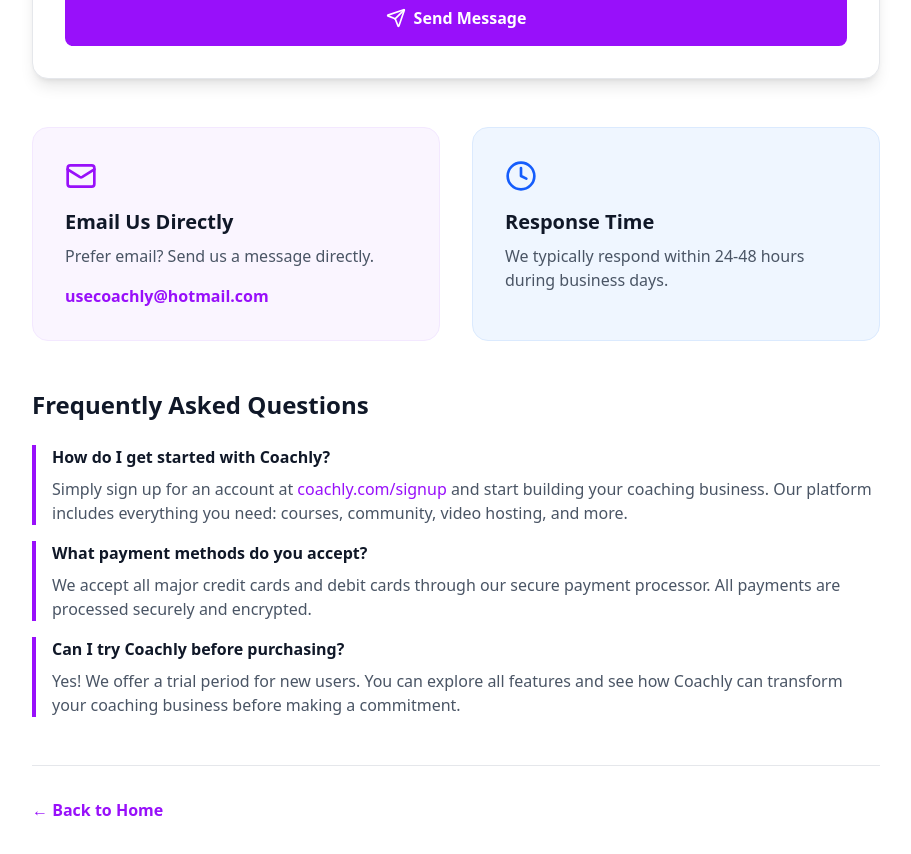
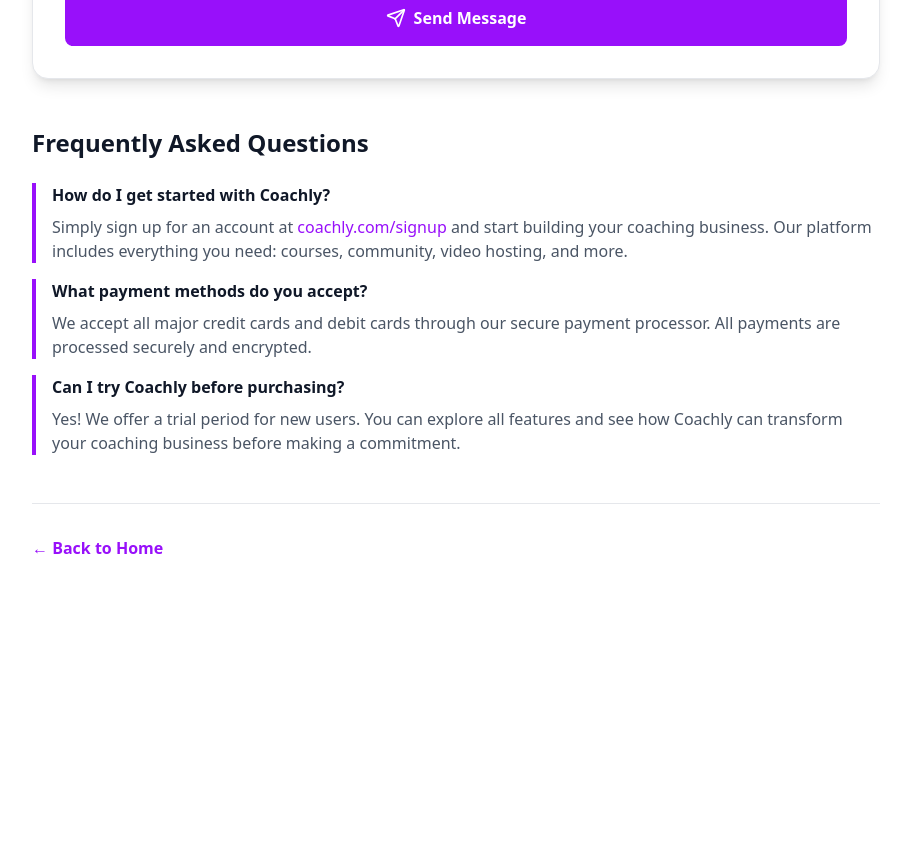
Before and after one commit to usetoolieproject/coachly, a React (Vite) app in the folder frontend/: page /contact in a window 1280 px wide. Shown: the part 880-1734 px from the top of the page, without its empty margins (184-1095 px from the left). After the commit the page ends 1536 px from the top, so only its background shows below. Built offline with nearby package versions, Linux system fonts and the light colour scheme; no server answers.

Commit message:
Remove Email Us Directly and Response Time cards from contact page

```diff
--- a/frontend/src/features/landing-page/pages/Contact.tsx
+++ b/frontend/src/features/landing-page/pages/Contact.tsx
@@ -1,6 +1,6 @@
 import { useEffect, useState } from 'react';
 import { Link } from 'react-router-dom';
-import { Mail, MessageCircle, Clock, Send, CheckCircle } from 'lucide-react';
+import { Send, CheckCircle } from 'lucide-react';
 
 const Contact = () => {
   const [formData, setFormData] = useState({
@@ -200,33 +200,6 @@
           </form>
         </div>
 
-        {/* Contact Methods */}
-        <div className="grid md:grid-cols-2 gap-8 mb-12">
-          <div className="bg-purple-50 rounded-2xl p-6 sm:p-8 border border-purple-100">
-            <Mail className="w-8 h-8 text-purple-600 mb-4" />
-            <h2 className="text-xl font-bold text-gray-900 mb-2">Email Us Directly</h2>
-            <p className="text-gray-600 mb-4">
-              Prefer email? Send us a message directly.
-            </p>
-            <a
-              href="mailto:usecoachly@hotmail.com"
-              className="text-purple-600 font-semibold hover:text-purple-700 transition-colors"
-            >
-              usecoachly@hotmail.com
-            </a>
-          </div>
-
-          <div className="bg-blue-50 rounded-2xl p-6 sm:p-8 border border-blue-100">
-            <Clock className="w-8 h-8 text-blue-600 mb-4" />
-            <h2 className="text-xl font-bold text-gray-900 mb-2">Response Time</h2>
-            <p className="text-gray-600">
-              We typically respond within 24-48 hours during business days.
-            </p>
-          </div>
-        </div>
-
-
-
         {/* Common Questions */}
         <div className="mb-12">
           <h2 className="text-2xl font-bold text-gray-900 mb-6">Frequently Asked Questions</h2>
```
